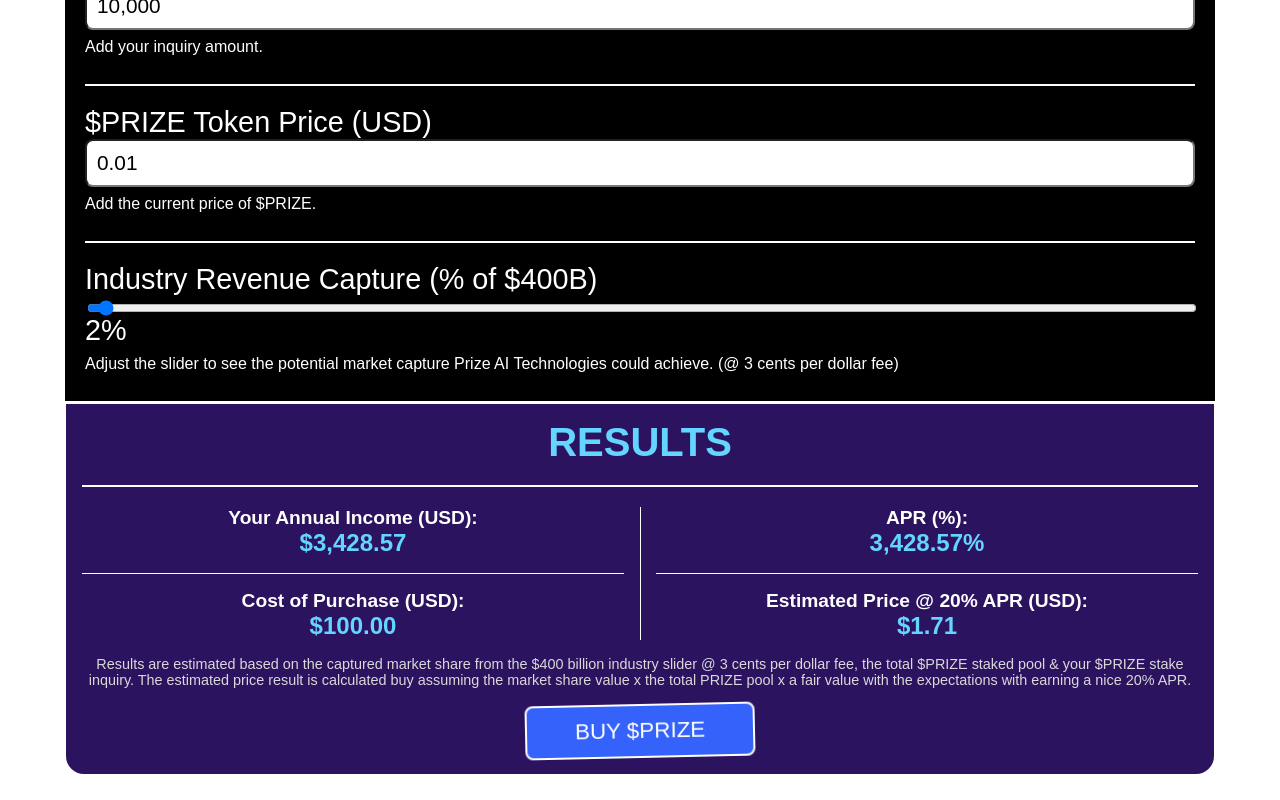
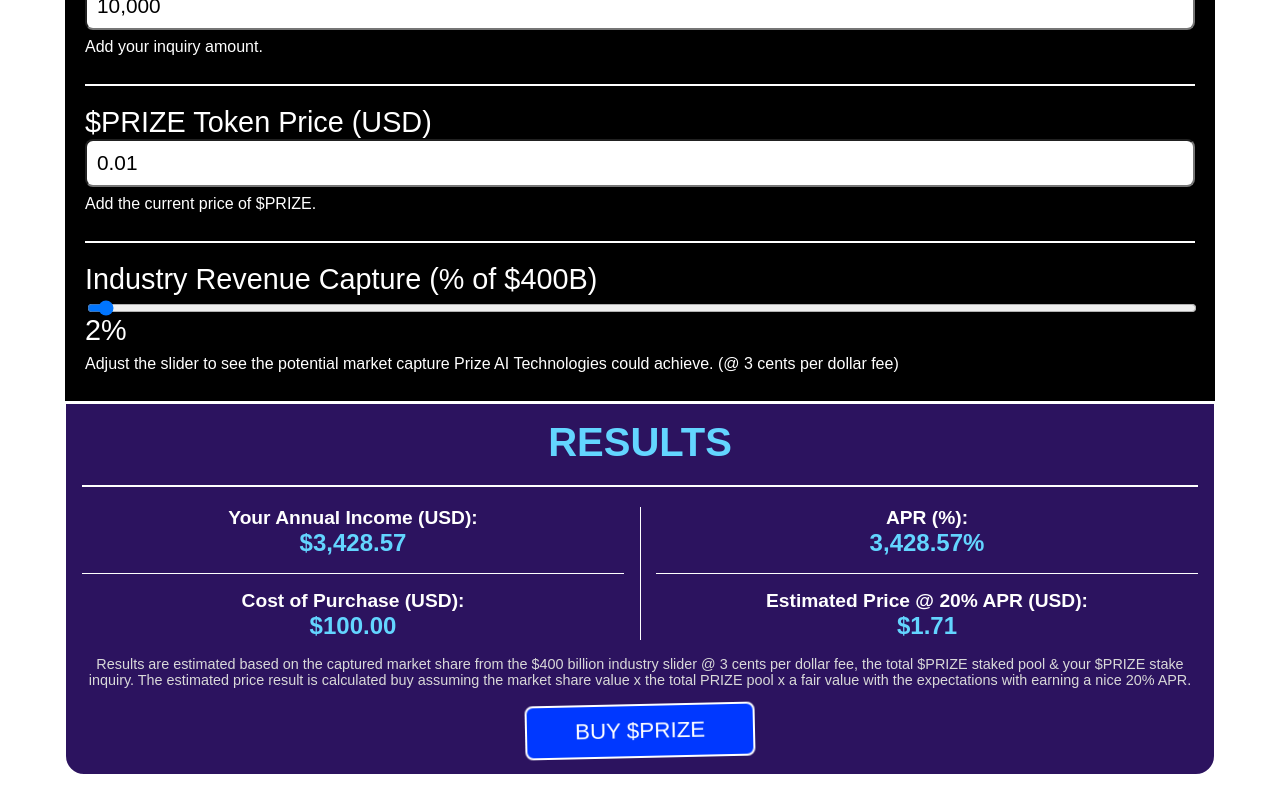
Before and after one commit to PrizeAITech/prize-calc, a React (Create React App) app: page / in a window 1280 px wide. Shown: the part 383-1183 px from the top of the page. Built offline with nearby package versions, Linux system fonts and the light colour scheme; a web font is replaced by a local one.

Commit message:
Update index.css

```diff
--- a/src/index.css
+++ b/src/index.css
@@ -73,7 +73,7 @@ body {
 
 /* Blue Button Styling */
 .button {
-  background-color: #3462FA;
+  background-color: #0038FF;
   color: white;
   font-size: 1.4rem;
   cursor: pointer;
```
